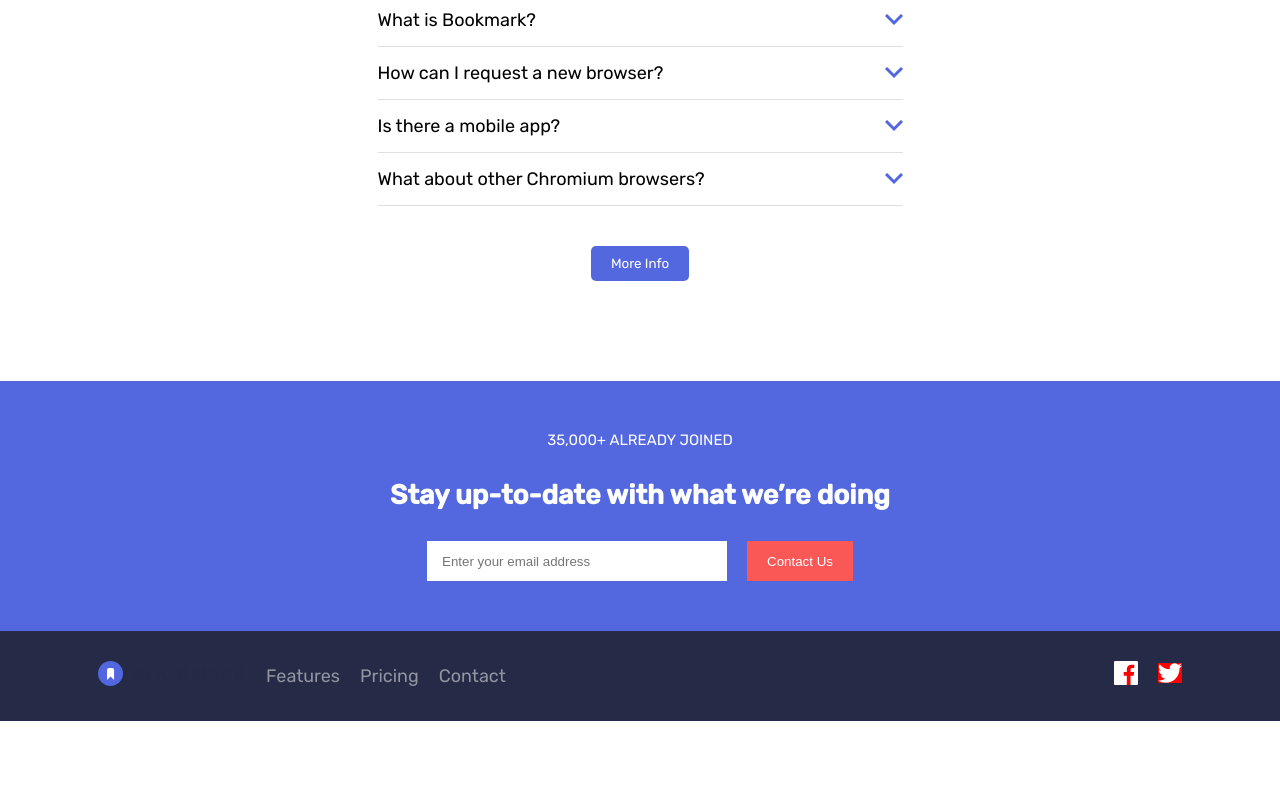
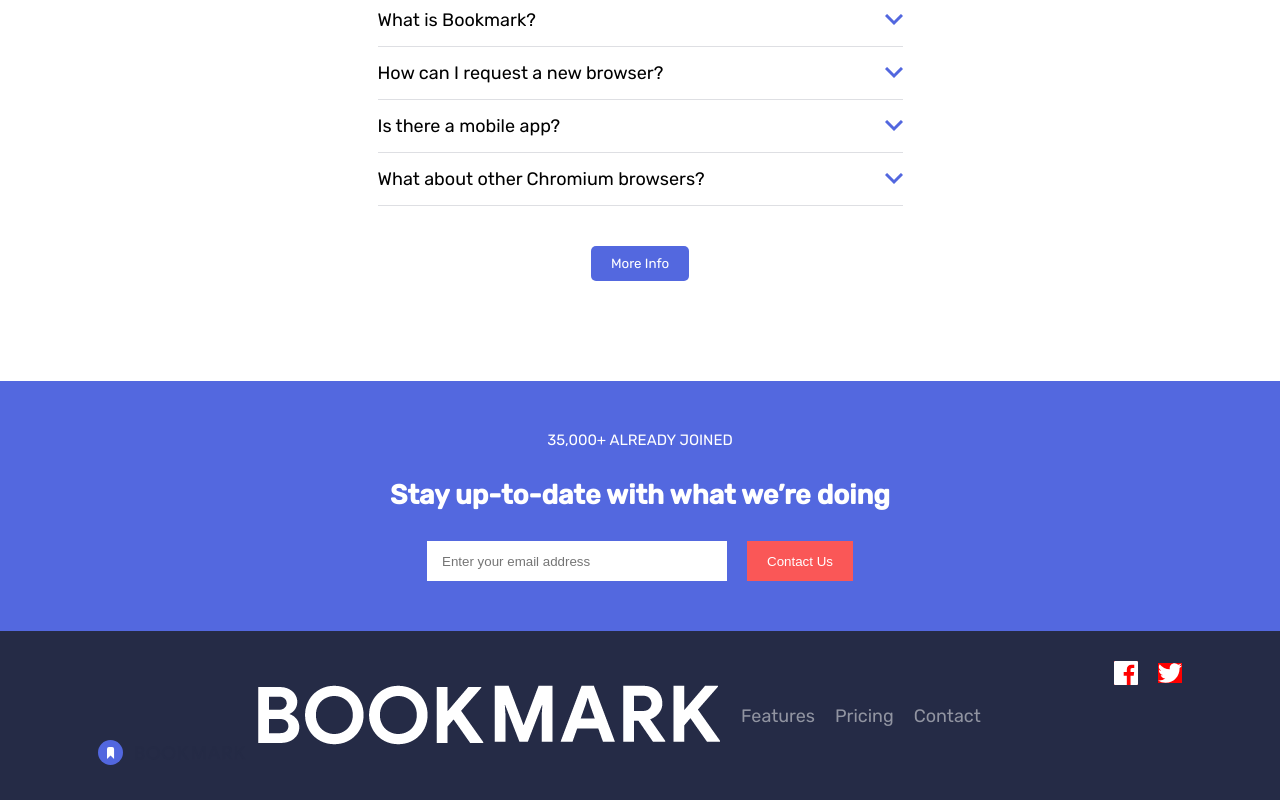
Before and after one commit to data-sets/bookmark-landing-page, a React (Create React App) app: page / in a window 1280 px wide. Shown: the part 2471-3271 px from the top of the page. Before the commit the page ends 3192 px from the top, so only its background shows below. Built offline with nearby package versions, Linux system fonts and the light colour scheme.

Commit message:
added: logo

```diff
--- a/src/assets/modules/Footer.jsx
+++ b/src/assets/modules/Footer.jsx
@@ -2,6 +2,7 @@
 import Logo from "../images/logo-bookmark.svg";
 import Facebook from "../images/icon-facebook.svg";
 import Twitter from "../images/icon-twitter.svg";
+import BookMark from "../images/logo-bookmark-1.png";
 
 export default class Footer extends Component {
   render() {
@@ -24,6 +25,7 @@
                 <li>
                   <a href="/">
                     <img src={Logo} alt="Logo" />
+                    <img src={BookMark} alt="Logo" />
                   </a>
                 </li>
                 <li>
```
Also changed, not shown: src/assets/images/logo-bookmark-1.png (added).
